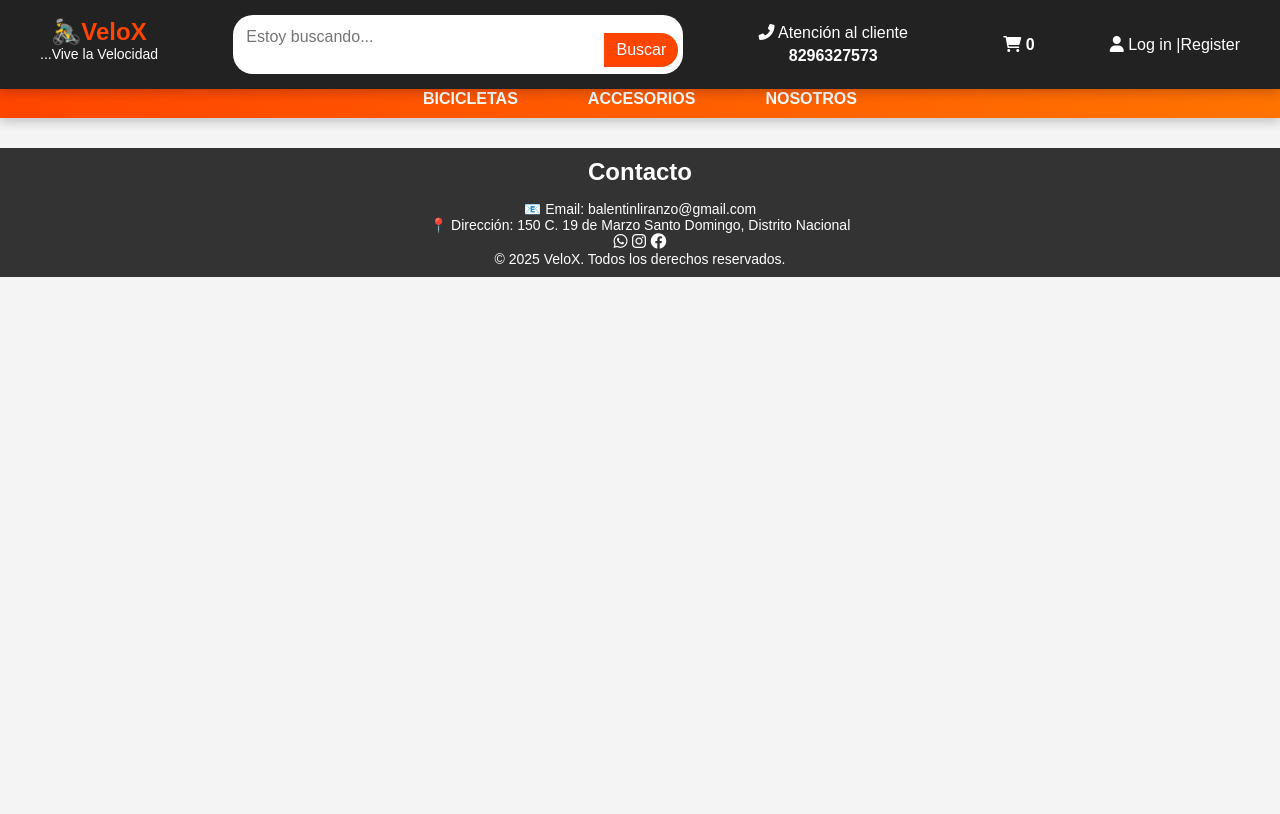
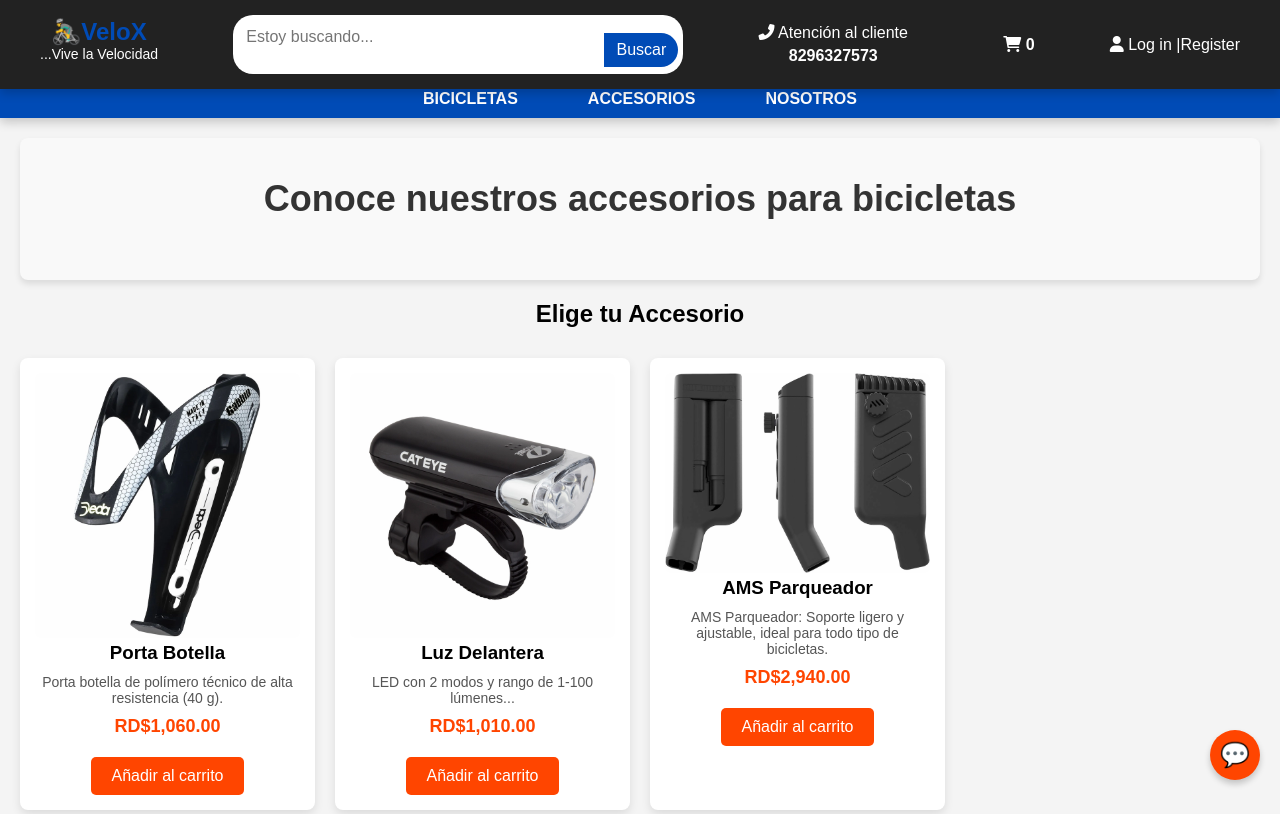
Before and after one commit to Balentin01/velox.io, a plain HTML site: page accesorios.html in a window 1280 px wide. Shown: the top 814 px of the page. Drawn offline with nearby package versions, Linux system fonts and the light colour scheme; some packages are replaced by stand-ins of ours; a web font is replaced by a local one.

Commit message:
Add files via upload

```diff
--- a/accesorios.html
+++ b/accesorios.html
@@ -65,7 +65,63 @@
         <li><a href="nosotros.html">NOSOTROS</a></li>
     </ul>
 </nav>
+</div>
+<section class="bicicletas">
+    <h1>Conoce nuestros accesorios para bicicletas</h1>
 
+</section>
+<section class="product-selection">
+    <h2>Elige tu Accesorio</h2>
+    <div class="products">
+        <!-- Producto 1 -->
+        <div class="product-card">
+            <img src="portabotella.webp" alt="Producto 1" class="product-image">
+            <h3>Porta Botella</h3>
+            <p class="product-description">Porta botella de polímero técnico de alta resistencia (40 g).</p>
+            <p class="price">RD$1,060.00</p>
+            <button class="add-to-cart">Añadir al carrito</button>
+        </div>
+
+        <!-- Producto 2 -->
+        <div class="product-card">
+            <img src="luces.webp" alt="Producto 2" class="product-image">
+            <h3>Luz Delantera</h3>
+            <p class="product-description">LED con 2 modos y rango de 1-100 lúmenes...</p>
+            <p class="price">RD$1,010.00</p>
+            <button class="add-to-cart">Añadir al carrito</button>
+        </div>
+
+        <!-- Producto 3 -->
+        <div class="product-card">
+            <img src="amsParqueado.webp" alt="Producto 3" class="product-image">
+            <h3>AMS Parqueador</h3>
+            <p class="product-description">AMS Parqueador: Soporte ligero y ajustable, ideal para todo tipo de bicicletas. </p>
+            <p class="price">RD$2,940.00</p>
+            <button class="add-to-cart">Añadir al carrito</button>
+        </div>
+    </div>
+</section>
+    <!-- Botón flotante para abrir el chatbot -->
+    <div class="chatbot-container">
+        <div class="chatbot-icon" onclick="toggleChat()">
+            💬
+        </div>
+
+        <!-- Ventana de chat -->
+        <div class="chat-window">
+            <div class="chat-header">
+                <span>Chat de Ayuda</span>
+                <button class="close-chat" onclick="toggleChat()">×</button>
+            </div>
+            <div class="chat-body" id="chat-body">
+                <p class="bot-message">Hola! ¿En qué puedo ayudarte? 😊</p>
+            </div>
+            <div class="chat-input">
+                <input type="text" id="user-input" placeholder="Escribe tu mensaje...">
+                <button onclick="sendMessage()">Enviar</button>
+            </div>
+        </div>
+    </div>
     <footer>
         <div class="contacto">
             <h2>Contacto</h2>
--- a/estilos.css
+++ b/estilos.css
@@ -29,11 +29,6 @@ header:hover + .main-menu {
     opacity: 1; /* Hace el menú completamente opaco */
 }
 
-/* --- Si queremos mostrar el menú cuando hagamos scroll --- */
-.scrolled .main-menu {
-    visibility: visible;
-    opacity: 1;
-}
 .header-container {
     display: flex;
     align-items: center;
@@ -46,7 +41,7 @@ header:hover + .main-menu {
 .logo h1 {
     font-size: 24px;
     font-weight: bold;
-    color: #ff4500;
+    color: #004bb6;
 }
 
 .logo h1 a {
@@ -72,7 +67,7 @@ header:hover + .main-menu {
 }
 
 .search-bar button {
-    background: #ff4500;
+    background: #004bb6;
     border: none;
     color: white;
     padding: 8px 12px;
@@ -81,7 +76,7 @@ header:hover + .main-menu {
 }
 
 .search-bar button:hover {
-    background: #ff7300;
+    background: #004bb6;
 }
 
 .user-options {
@@ -107,10 +102,12 @@ a {
 /* --- MENÚ DEBAJO DEL HEADER --- */
 .main-menu {
     width: 100%;
-    background: linear-gradient(90deg, #ff4500, #ff7300);
+    background: #004bb6;
     padding: 10px 0;
     display: flex;
-    justify-content: center; /* Centra los elementos */
+    justify-content: center;
+    align-items: center; /* Asegura alineación vertical */
+    position: relative; /* Mantiene la estructura */
     box-shadow: 0px 4px 10px rgba(0, 0, 0, 0.2);
 }
 
@@ -288,7 +285,7 @@ a {
     font-weight: bold;
     font-size: 18px;
     padding-bottom: 10px;
-    border-bottom: 2px solid #ff4500;
+    border-bottom: 2px solid #004bb6;
 }
 
 #close-menu {
```
Also changed, not shown: index.html (+1 -1 lines), amsParqueado.webp (added), luces.webp (added), portabotella.webp (added). Lines whose indentation alone changed are shown as unchanged.
